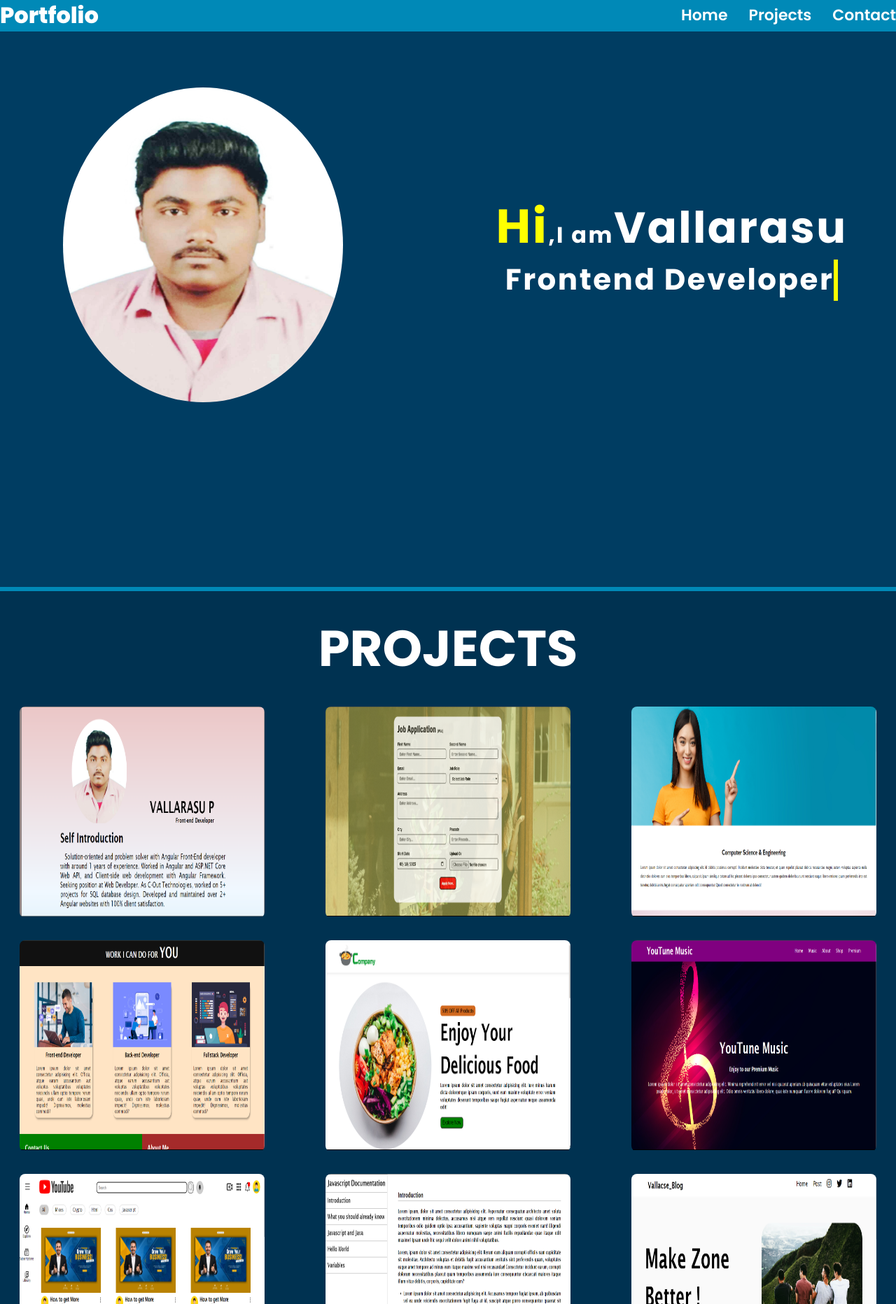
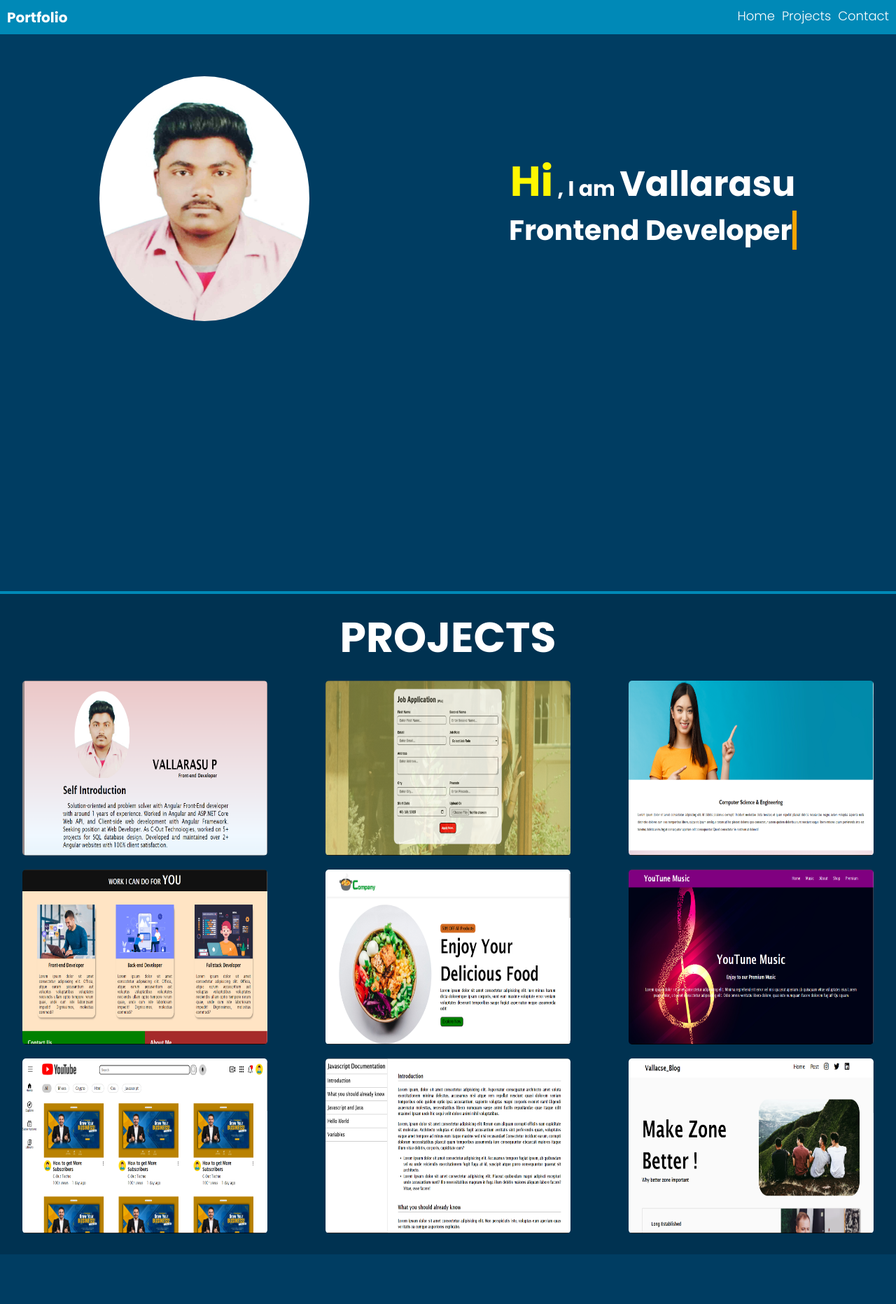
Before and after one commit to Vallacse/Portfolio, a plain HTML site: page index.html in a window 1280 px wide. Shown: the top 1864 px of the page at 70% size. Drawn offline with nearby package versions, Linux system fonts and the light colour scheme.

Commit message:
minor changes

```diff
--- a/index.html
+++ b/index.html
@@ -1,133 +1,144 @@
 <!DOCTYPE html>
 <html lang="en">
-
   <head>
-    <meta charset="UTF-8">
-    <meta name="viewport" content="width=device-width, initial-scale=1.0">
-    <title>Portfolio</title>
-    <link rel="stylesheet" href="style.css">
-    <link rel="stylesheet" href="https://cdnjs.cloudflare.com/ajax/libs/animate.css/4.1.1/animate.min.css" />
-    <script src="https://kit.fontawesome.com/7a4b62b0a4.js" crossorigin="anonymous"></script>
+    <meta charset="UTF-8" />
+    <meta http-equiv="X-UA-Compatible" content="IE=edge" />
+    <meta name="viewport" content="width=device-width, initial-scale=1.0" />
+    <title>Portfolio Website</title>
+    <link rel="stylesheet" href="style.css" />
+    <link
+      rel="stylesheet"
+      href="https://cdnjs.cloudflare.com/ajax/libs/animate.css/4.1.1/animate.min.css"
+    />
+    <script
+      src="https://kit.fontawesome.com/7a4b62b0a4.js"
+      crossorigin="anonymous"
+    ></script>
   </head>
-
   <body>
     <header>
       <nav class="container">
-            <h3>Portfolio</h3>
+        <div class="logo">Portfolio</div>
         <ul>
-                <li><a href="#home">Home</a></li>
-                <li><a href="#project">Projects</a></li>
-                <li><a href="#contact">Contact</a></li>
+          <a href="#hero">
+            <li>Home</li>
+          </a>
+          <a href="#project">
+            <li>Projects</li>
+          </a>
+          <a href="#contact">
+            <li>Contact</li>
+          </a>
         </ul>
       </nav>
     </header>
     <main>
-        <section id="home">
+      <section id="hero">
         <div class="container">
-                <div class="img-container">
-                    <img src="./images/Valla.jpg" alt="profile">
+          <div class="hero_image animate__animated animate__bounceInLeft">
+            <img src="./images/Valla.jpg" alt="hero image" />
           </div>
-                <div class="txt-container">
-                    <h2>
-                        <span class="hi">Hi</span><span class="iam">,I am</span>Vallarasu
-                    </h2>
-                    <h3>Frontend Developer</h3>
+          <div class="hero_content">
+            <h1>
+              <span class="hi_text">Hi</span> , I am
+              <span class="name_text">Vallarasu</span>
+            </h1>
+            <h2>Frontend Developer</h2>
           </div>
         </div>
       </section>
       <section id="project">
         <h2>PROJECTS</h2>
         <div class="container">
-                <div class="project-container">
-                    <div class="grid-item">
+          <div class="project_container">
+            <div class="grid_item">
               <div class="card">
-                            <img src="./images/Self intro.png" alt="project 1">
-                            <a href="./Project 1/index.html">
-                                <div class="card-content">
+                <img src="./images/Self intro.png" alt="Project 1" />
+                <a href="/Project 1/index.html">
+                  <div class="card_content">
                     <h3>Self Introduction</h3>
                   </div>
                 </a>
               </div>
             </div>
-                    <div class="grid-item">
+            <div class="grid_item">
               <div class="card">
-                            <img src="./images/Job Application.png" alt="project 2">
-                            <a href="./Project 2/index.html">
-                                <div class="card-content">
+                <img src="./images/Job Application.png" alt="Project 2" />
+                <a href="/Project 2/index.html">
+                  <div class="card_content">
                     <h3>Job Application</h3>
                   </div>
                 </a>
               </div>
             </div>
-                    <div class="grid-item">
+            <div class="grid_item">
               <div class="card">
-                            <img src="./images/Parallax College.png" alt="project 3">
-                            <a href="./Project 3/index.html">
-                                <div class="card-content">
+                <img src="./images/Parallax College.png" alt="Project 3" />
+                <a href="/Project 3/index.html">
+                  <div class="card_content">
                     <h3>Parallax Website</h3>
                   </div>
                 </a>
               </div>
             </div>
-                    <div class="grid-item">
+            <div class="grid_item">
               <div class="card">
-                            <img src="./images/Landing Page.png" alt="project 4">
-                            <a href="./Project 4/index.html">
-                                <div class="card-content">
+                <img src="./images/Landing Page.png" alt="Project 4" />
+                <a href="/Project 4/index.html">
+                  <div class="card_content">
                     <h3>Landing Page</h3>
                   </div>
                 </a>
               </div>
             </div>
-                    <div class="grid-item">
+            <div class="grid_item">
               <div class="card">
-                            <img src="./images/Taste to eat.png" alt="project 5">
-                            <a href="./Project 5/index.html">
-                                <div class="card-content">
-                                    <h3>Taste to Eat</h3>
+                <img src="./images/Taste to eat.png" alt="Project 5" />
+                <a href="/Project 5/index.html">
+                  <div class="card_content">
+                    <h3>Restaurant Website</h3>
                   </div>
                 </a>
               </div>
             </div>
-                    <div class="grid-item">
+            <div class="grid_item">
               <div class="card">
-                            <img src="./images/Youtune web.png" alt="project 6">
-                            <a href="./Project 6/index.html">
-                                <div class="card-content">
-                                    <h3>Youtune Web</h3>
+                <img src="./images/Youtune web.png" alt="Project 6" />
+                <a href="/Project 6/index.html">
+                  <div class="card_content">
+                    <h3>Music Website</h3>
                   </div>
                 </a>
               </div>
             </div>
-                    <div class="grid-item">
+            <div class="grid_item">
               <div class="card">
-                            <img src="./images/Youtube clone.png" alt="project 7">
-                            <a href="./Project 7/index.html">
-                                <div class="card-content">
+                <img src="./images/Youtube clone.png" alt="Project 7" />
+                <a href="/Project 7/index.html">
+                  <div class="card_content">
                     <h3>Youtube Clone</h3>
                   </div>
                 </a>
               </div>
             </div>
-                    <div class="grid-item">
+            <div class="grid_item">
               <div class="card">
-                            <img src="./images/Javascript Documentation.png" alt="project 8">
-                            <a href="./Project 8/index.html">
-                                <div class="card-content">
-                                    <h3>Javascript Note</h3>
+                <img src="./images/Javascript Documentation.png" alt="Project 8" />
+                <a href="/Project 8/index.html">
+                  <div class="card_content">
+                    <h3>Documentation Website</h3>
                   </div>
                 </a>
               </div>
             </div>
-                    <div class="grid-item">
+            <div class="grid_item">
               <div class="card">
-                            <img src="./images/Blog Website.png" alt="project 9">
-                            <a href="./Project 9/home.html">
-                                <div class="card-content">
+                <img src="./images/Blog Website.png" alt="Project 9" />
+                <a href="/Project 9/index.html">
+                  <div class="card_content">
                     <h3>Blog Website</h3>
                   </div>
                 </a>
-                        </div>
               </div>
             </div>
           </div>
@@ -136,27 +147,27 @@
       <section id="contact">
         <div class="container">
           <h2>Let's work together...</h2>
-                <div class="top-contact">
-                    <div class="contact-way">
+          <div class="top_contact">
+            <div class="contact_way">
               <i class="fab fa-linkedin"></i>
-                        <h3>Linked-in</h3>
+              <h3>Linkedin</h3>
             </div>
-                    <div class="contact-way">
-                        <i class="fab fa-twitter"></i>
+            <div class="contact_way">
+              <i class="fa fa-twitter"></i>
               <h3>Twitter</h3>
             </div>
-                    <div class="contact-way">
+            <div class="contact_way">
               <h3>@ Send Mail</h3>
             </div>
           </div>
-                <div class="bottom-contact">
-                    <div class="contact-way">
-                        <i class="fab fa-linkedin"></i>
-                        <h3>Linked-in</h3>
+          <div class="bottom_contact">
+            <div class="contact_way">
+              <i class="fab fa-github"></i>
+              <h3>Github</h3>
             </div>
-                    <div class="contact-way">
-                        <i class="fab fa-twitter"></i>
-                        <h3>Twitter</h3>
+            <div class="contact_way">
+              <i class="fa fa-mobile"></i>
+              <h3>Mobile</h3>
             </div>
           </div>
         </div>
@@ -166,5 +177,4 @@
       <div class="container">Created By Vallacse</div>
     </footer>
   </body>
-
 </html>
--- a/style.css
+++ b/style.css
@@ -1,221 +1,200 @@
 @import url("https://fonts.googleapis.com/css2?family=Poppins:ital,wght@0,100;0,200;0,300;0,400;0,500;0,600;0,700;0,800;0,900;1,100;1,200;1,300;1,400;1,500;1,600;1,700;1,800;1,900&display=swap");
-
+:root {
+  --lighting-color: #0089b7;
+  --dark-color: #003d62;
+  --darker-color: #003251;
+  --secondary-color: #fff700;
+}
 * {
   margin: 0;
   padding: 0;
   box-sizing: border-box;
 }
 
-html,
-body {
+html {
+  font-size: 62.5%;
+}
+body,
+html {
+  font-family: "Poppins", sans-serif;
+  font-weight: 300;
   line-height: 1.4;
   scroll-behavior: smooth;
-    font-family: "Poppins", sans-serif;
-    font-weight: 300;
+  color: white;
+}
+body {
+  font-size: 1.4rem;
+}
+
+.container {
+  max-width: 1300px;
+  margin: 0 auto;
+}
+a {
+  text-decoration: none;
+  color: white;
+}
+ul {
+  list-style: none;
+}
+header {
+  position: sticky;
+  top: 0;
+  z-index: 100;
+  background: var(--lighting-color);
 }
 
 section {
   scroll-margin-top: 50px;
 }
 
-header {
-    background-color: #0089b7;
-    position: sticky;
-    top: 0;
-    z-index: 100;
-}
-
-.container {
-    max-width: 1300px;
-    margin: 0 auto;
-}
-
 nav {
   display: flex;
   justify-content: space-between;
   align-items: center;
+  padding: 1rem;
+}
+nav ul {
+  display: flex;
+  gap: 1rem;
+}
+nav li {
+  font-size: 1.8rem;
+  border-bottom: 0.4rem transparent solid;
+  transition: 0.3s ease-in-out;
+}
+nav li:hover {
+  border-bottom: 0.4rem var(--secondary-color) solid;
+  transition: 0.3s ease-in-out;
+}
+.logo {
+  font-size: 2rem;
+  font-weight: 700;
 }
 
-nav h3 {
-    font-size: 32px;
-    font-weight: 800;
-    color: #fff;
+#hero {
+  background: var(--dark-color);
+  padding: 6rem 0;
+  border-bottom: 4px solid var(--lighting-color);
+  height: 100vh;
+}
+#hero .container {
+  display: flex;
+  justify-content: space-around;
+  align-items: center;
+}
+.hero_content {
+  display: grid;
+  place-items: center;
 }
 
-nav ul {
-    list-style-type: none;
-    display: flex;
-    gap: 30px;
-    align-items: center;
+#hero h1 {
+  font-size: 3rem;
+  font-weight: bold;
 }
 
-nav ul li a {
-    text-decoration: none;
-    font-size: 22px;
-    color: #fff;
-    font-weight: 600;
+.hi_text {
+  font-size: 6rem;
+  font-weight: bold;
+  color: var(--secondary-color);
+}
+.name_text {
+  font-size: 5rem;
 }
 
-nav ul li a:hover {
-    border-bottom: 3px solid yellow;
-    color: #fff;
+#hero h2 {
+  font-size: 4rem;
+  font-weight: bold;
+
+  overflow: hidden; /* Ensures the content is not revealed until the animation */
+  border-right: 0.15em solid orange; /* The typwriter cursor */
+  white-space: nowrap; /* Keeps the content on a single line */
+  margin: 0 auto; /* Gives that scrolling effect as the typing happens */ /* Adjust as needed */
+  animation: typing 5s steps(40, end), blink-caret 0.75s step-end infinite;
 }
-
-#home {
-    background-color: #003d62;
-    min-height: 100vh;
-    border-bottom: 0.4rem solid #0089b7;
-}
-
-#home .container {
-    width: 1300px;
-    margin: 0 auto;
-    display: flex;
-    align-items: center;
-    gap: 40px;
-    justify-content: space-around;
-    padding-top: 80px;
-}
-
-.img-container img {
-    height: 450px;
-    width: 400px;
-    border-radius: 50%;
-    overflow: hidden;
-}
-
-.txt-container {
-    display: flex;
-    flex-direction: column;
-    color: #fff;
-    letter-spacing: 2.5px;
-    align-items: center;
-}
-
-.txt-container h2 {
-    font-size: 62px;
-
-}
-
-.txt-container .hi {
-    color: yellow;
-    font-size: 68px;
-}
-
-.txt-container .iam {
-    color: #fff;
-    font-size: 32px;
-}
-
-.txt-container h3 {
-    font-size: 42px;
-    text-align: center;
-    animation: typing 5s steps(40, end), blink-caret 0.75s step-end infinite;
-    white-space: nowrap;
-    overflow: hidden;
-    border-right: 0.15em solid orange;
-    font-weight: bold;
-    margin: 0 auto;
-}
-
 @keyframes typing {
   from {
     width: 0;
   }
-
   to {
     width: 100%;
   }
 }
-
 @keyframes blink-caret {
-
   from,
   to {
     border-color: transparent;
   }
-
   50% {
-        border-color: yellow;
+    border-color: orange;
   }
 }
 
-.card img {
-    height: 300px;
-    width: 350px;
-}
+/* Project Section */
 
 #project {
-    background: #003251;
+  background: var(--darker-color);
   padding-bottom: 30px;
 }
 
 #project h2 {
-    font-size: 4.5rem;
+  font-size: 6rem;
   text-align: center;
   padding: 2rem 0;
-    color: #fff;
 }
-
-.project-container {
+.project_container {
   display: grid;
   grid-template-columns: repeat(auto-fit, minmax(320px, 1fr));
   gap: 2rem;
 }
-
-.grid-item {
+.grid_item {
   display: grid;
   place-items: center;
 }
 
 .card {
+  min-width: 320px;
   display: flex;
   flex-direction: column;
   border-radius: 0.5rem;
   overflow: hidden;
   transition: 0.2s ease-in-out;
 }
-
 .card:hover {
   transform: scale(1.05);
   transition: 1s ease-in-out;
 }
-
 .card:hover img {
   transform: scale(1.05);
   transition: 0.3s ease-in-out;
   opacity: 0.8;
 }
-
-.card:hover .card-content {
+.card:hover .card_content {
   background: white;
-    color: #003d62;
+  color: var(--dark-color);
   transform: translateY(0px);
 }
 
-.card a{
-    text-decoration: none;
-    color: #111;
-}
-
-.card-content {
-    padding: 2.5rem;
+.card_content {
+  padding: 2rem;
   position: relative;
   top: -6.5rem;
   margin-bottom: -6.5rem;
   transition: 0.5s ease-in-out;
   transform: translateY(100px);
 }
-
-.card-content h3 {
+.card_content h3 {
   text-align: center;
-    color: #111;
-    font-weight: 700;
 }
 
+.card img{
+    height: 250px;
+    width: 350px;
+}
+
+/* Contact Section */
 #contact {
-    background: #003d62;
-    color: #fff;
+  background: var(--dark-color);
 }
 
 #contact h2 {
@@ -225,102 +204,88 @@ nav ul li a:hover {
 }
 
 #contact .container {
-    height: 95vh;
+  height: 90vh;
   display: flex;
   flex-direction: column;
   gap: 4rem;
   justify-content: center;
 }
 
-.top-contact {
+.top_contact {
   max-width: 800px;
   display: grid;
   margin: 0 auto;
   grid-template-columns: repeat(auto-fit, minmax(80px, 1fr));
-    gap: 20px;
+}
+.contact_way {
+  display: flex;
+  gap: 1rem;
+  align-items: center;
 }
 
-.contact-way {
-    display: flex;
-    gap: 0.5rem;
-    align-items: center;
-
+.contact_way i {
+  font-size: 3rem;
 }
-
-.contact-way i {
-    font-size: 2rem;
-}
-
-.contact-way h3 {
-    font-size: 2rem;
+.contact_way h3 {
+  font-size: 3rem;
   font-weight: bold;
 }
 
-.bottom-contact {
-    max-width: 500px;
-    gap: 2rem;
+.bottom_contact {
+  max-width: 400px;
+  gap: 1rem;
   display: grid;
   margin: 0 auto;
   grid-template-columns: repeat(auto-fit, minmax(80px, 1fr));
 }
 
+/* Footer */
+
 footer {
-    background: #003251;
+  background: var(--darker-color);
   padding: 2rem;
   color: white;
   font-size: 1.6rem;
   text-align: center;
-    font-weight: 700;
 }
+
+/* Media Query */
 
 @media (max-width: 786px) {
   html {
     font-size: 40%;
   }
-
-    body {
-        max-width: 1200px;
-    }
-
-    nav {
-        flex-direction: column;
-        gap: 20px;
-    }
-
-    nav ul {
-        flex-direction: column;
-        gap: 20px;
-    }
-
-    .hero-content {
-        display: flex;
+  #hero .container {
     flex-direction: column;
   }
-
-
-    .txt-container {
-        display: none;
+  .hero_image {
+    display: grid;
+    place-items: center;
   }
-
-    .img-container img {
-        height: 200px;
-        width: 200px;
-        align-items: start;
-    }
-
-
-
   #contact .container {
     height: 70vh;
   }
 }
-
 @media (max-width: 500px) {
   html {
     font-size: 32%;
   }
-
+  #hero .container {
+    flex-direction: column;
+  }
+  .hero_image {
+    display: grid;
+    place-items: center;
+  }
   #contact .container {
     height: 50vh;
   }
 }
+
+
+.hero_image img{
+    height: 350px;
+    width: 300px;
+    border-radius: 50%;
+    overflow: hidden;
+}
```
Lines whose indentation alone changed are shown as unchanged.
